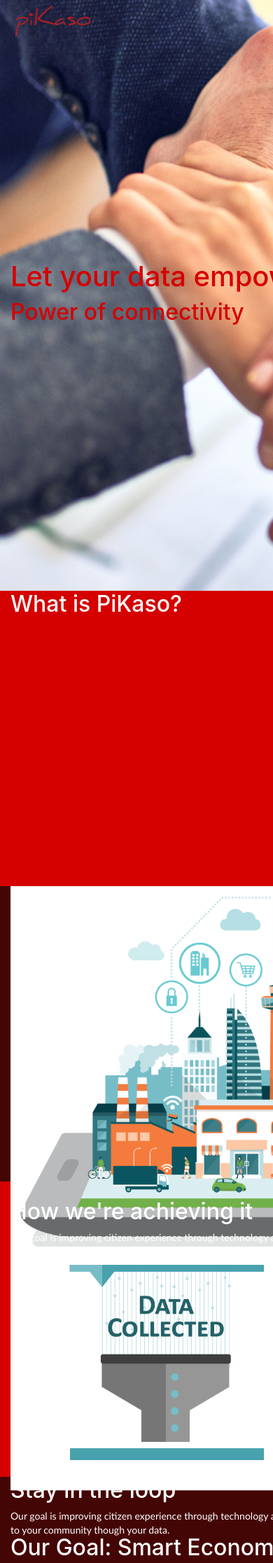
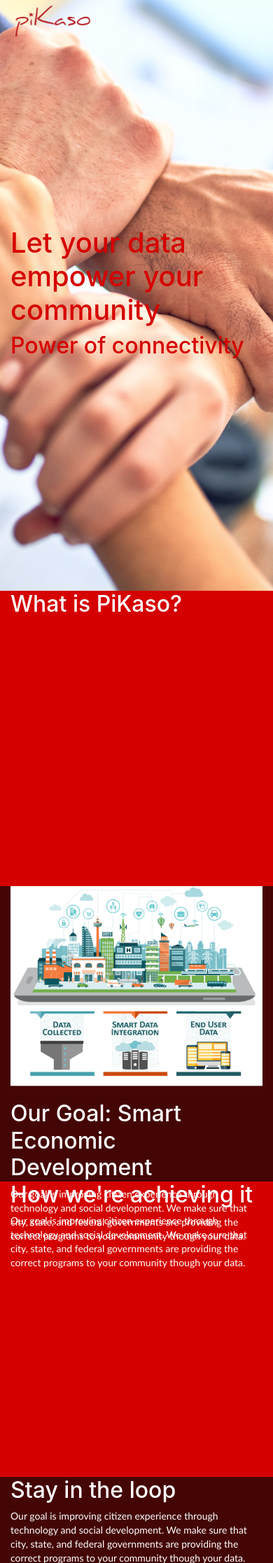
Before and after one commit to juugamil/pikaso, a PHP site: page / in a window 390 px wide; the page is wider, and only the part inside the window is pictured. Shown: the top 2233 px of that part at 70% size. Run offline with PHP 8.4, Linux system fonts and the light colour scheme.

Commit message:
Updated SED image css

```diff
--- a/css/main.css
+++ b/css/main.css
@@ -116,7 +116,15 @@ pre {
     }
 
     .image {
+        display: flex;
+        position: relative;
         flex: 100%;
+        align-self: center;
+        align-content: center;
+    }
+
+    .image img {
+        width: 100%;
     }
 
     .logo {
```
